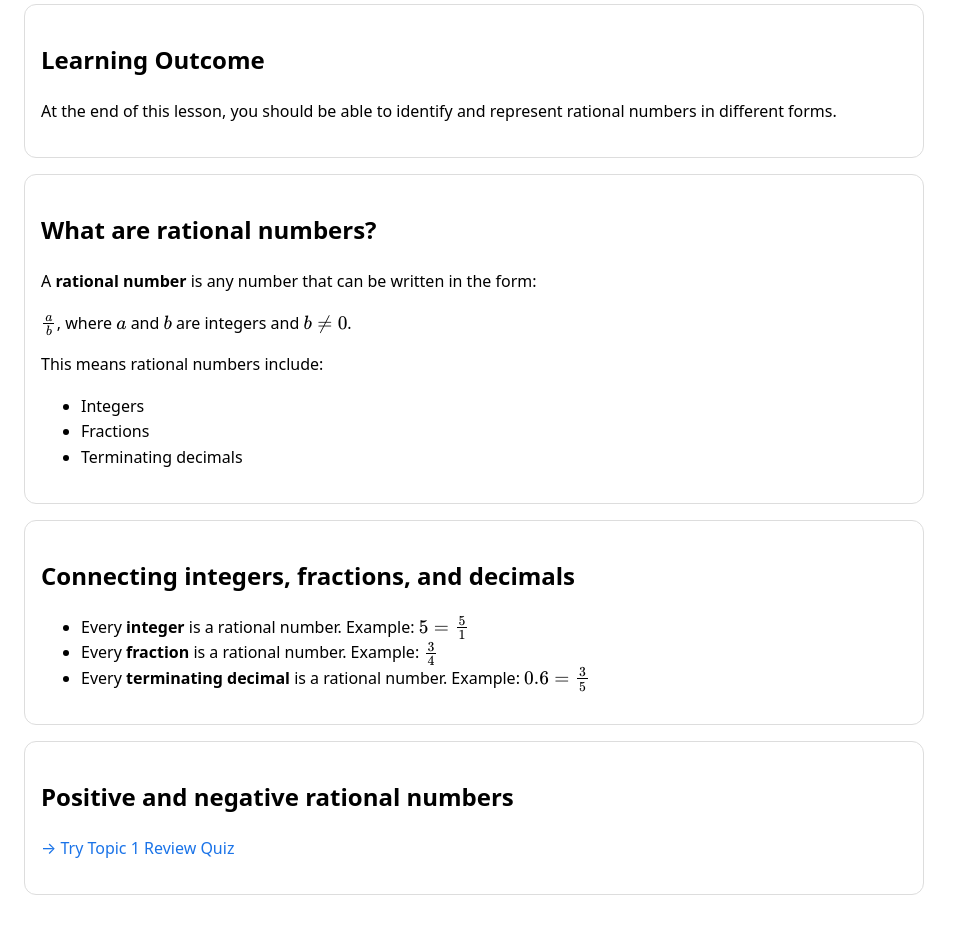
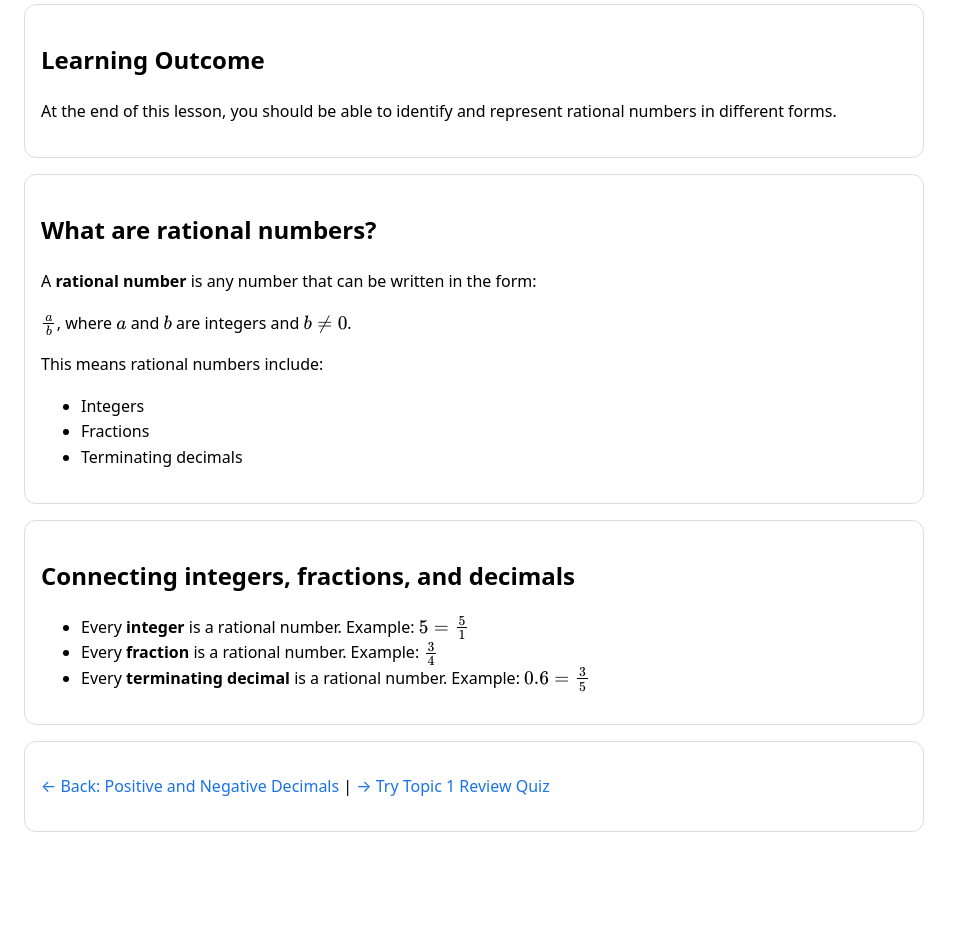
Before and after one commit to AneeshaPillay/aneesha-maths.github.io, a plain HTML site: page form1/Rational Numbers/lesson-05.html in a window 1280 px wide. Shown: the part 131-1064 px from the top of the page, without its empty margins (0-963 px from the left). After the commit the page ends 1003 px from the top, so only its background shows below. Drawn offline with nearby package versions, Linux system fonts and the light colour scheme.

Commit message:
Update navigation links in lesson-05.html

```diff
--- a/form1/Rational Numbers/lesson-05.html
+++ b/form1/Rational Numbers/lesson-05.html
@@ -56,7 +56,8 @@
 </div>
 
 <div class="card">
-  <h2>Positive and negative rational numbers</h2>
- <a href="review-quiz.html">→ Try Topic 1 Review Quiz</a>
+  <p>
+    <a href="lesson-04.html">← Back: Positive and Negative Decimals</a> |
+    <a href="review-quiz.html">→ Try Topic 1 Review Quiz</a>
   </p>
 </div>
```
